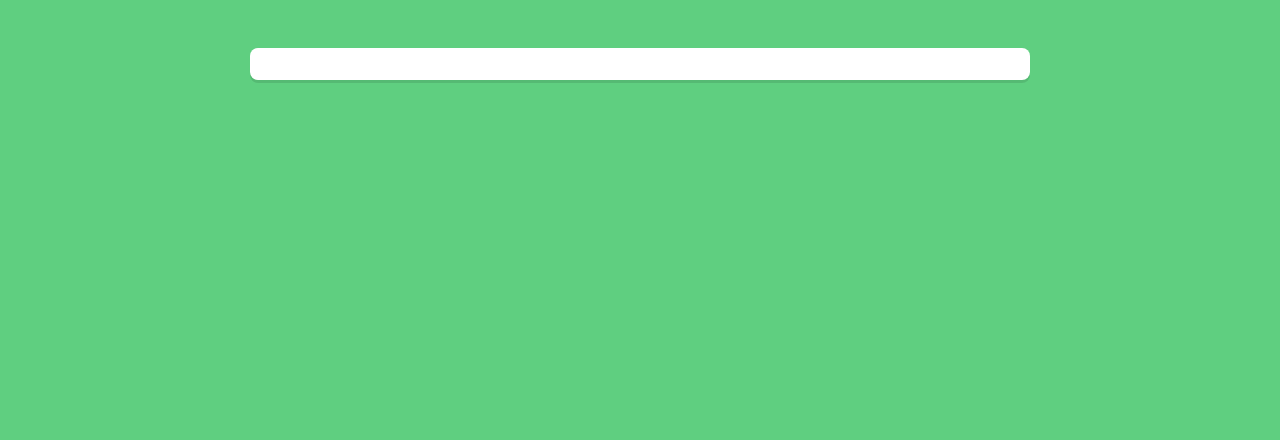
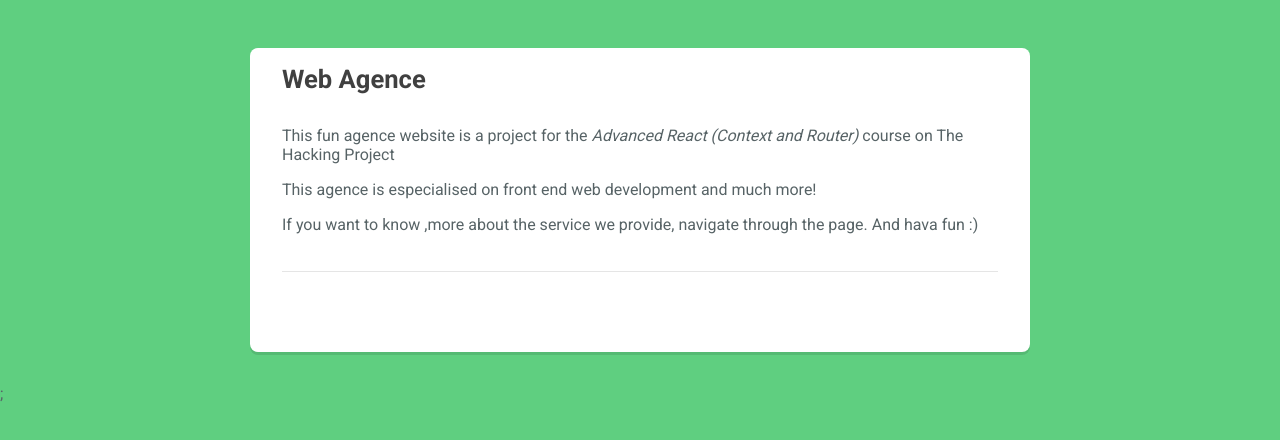
Before and after one commit to Janainaf/agence, a React (Create React App) app in the folder webagence/: page / in a window 1280 px wide. Shown: the top 440 px of the page. Built offline with nearby package versions, Linux system fonts and the light colour scheme.

Commit message:
routing home

```diff
--- a/webagence/src/components/App.js
+++ b/webagence/src/components/App.js
@@ -1,5 +1,14 @@
 import React from "react";
+import { BrowserRouter, Route } from "react-router-dom";
+import Home from "./Home";
 
-const App = () => <div className="container"></div>;
+const App = () => (
+  <BrowserRouter>
+    <div className="container">
+      <Route path="/" component={Home} />
+    </div>
+    ;
+  </BrowserRouter>
+);
 
 export default App;
```
